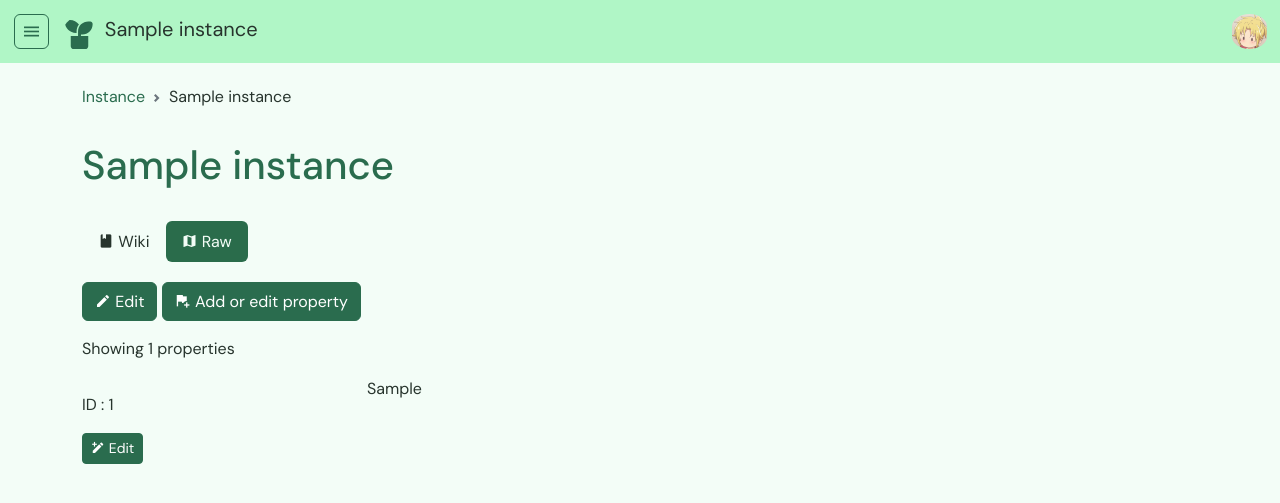
After one commit to endangered-project/shido, a Django app: page /instance/1/raw in a window 1280 px wide. The commit adds this page. Shown: the top 503 px of the page. Run offline with Django 5.2, Linux system fonts and the light colour scheme; tables that the repository leaves empty hold one stand-in row (values such as "Sample post"); data that the repository does not hold is empty; some libraries are stand-ins or nearby versions.

Commit message:
Add top menu for instance

```diff
--- a/apps/urls.py
+++ b/apps/urls.py
@@ -9,6 +9,7 @@ urlpatterns = [
     path('class/create/', class_create, name='apps_class_create'),
     path('instance/', instance_list, name='apps_instance_list'),
     path('instance/<int:instance_id>/', instance_detail, name='apps_instance_detail'),
+    path('instance/<int:instance_id>/raw', instance_detail_raw, name='apps_instance_detail_raw'),
     path('instance/<int:instance_id>/edit/', instance_edit, name='apps_instance_edit'),
     path('instance/<int:instance_id>/property/', instance_property_list, name='apps_instance_property_list'),
     path('instance/<int:instance_id>/property/<int:property_type_id>/', instance_property_form, name='apps_instance_property_form'),
--- a/apps/views.py
+++ b/apps/views.py
@@ -85,10 +85,16 @@ def instance_create(request):
 
 
 def instance_detail(request, instance_id):
+    # TODO: This should be redirect to wiki view if wiki is enabled
+    return redirect('apps_instance_detail_raw', instance_id=instance_id)
+
+
+def instance_detail_raw(request, instance_id):
     if not Instance.objects.filter(id=instance_id).exists():
         messages.error(request, f'Instance with id {instance_id} does not exist')
         return redirect('apps_instance_list')
-    return render(request, 'apps/instances/detail.html', {
+    return render(request, 'apps/instances/detail_raw.html', {
+        'top_menu_active': 'raw',
         'instance': Instance.objects.get(id=instance_id),
         'object_property': ObjectPropertyRelation.objects.filter(instance_object_id=instance_id)
     })
--- a/templates/apps/instances/detail.html
+++ b/templates/apps/instances/detail_raw.html
@@ -24,9 +24,11 @@
     </nav>
     <h1 style="padding-top: 1rem; padding-bottom: 1rem;">{{ instance.name }}</h1>
     <p></p>
-    <a href="{% url 'apps_instance_edit' instance.id %}" class="btn btn-primary"><i class="mdi mdi-pencil" aria-hidden="true" style="font-size: 20px"></i> Edit</a>
-    <a href="{% url 'apps_instance_property_list' instance.id %}" class="btn btn-primary"><i class="mdi mdi-flag-plus" aria-hidden="true" style="font-size: 20px"></i> Add or edit property</a>
+    {% include 'apps/instances/snippets/top_menu_pills.html' %}
+    <a href="{% url 'apps_instance_edit' instance.id %}" class="btn btn-primary"><i class="mdi mdi-pencil" aria-hidden="true" style="font-size: 16px"></i> Edit</a>
+    <a href="{% url 'apps_instance_property_list' instance.id %}" class="btn btn-primary"><i class="mdi mdi-flag-plus" aria-hidden="true" style="font-size: 16px"></i> Add or edit property</a>
     <p></p>
+    <p>Showing {{ object_property|length }} properties</p>
     {% for property in object_property %}
     <div class="row mb-3">
         <div class="col-md-3">
--- /dev/null
+++ b/templates/apps/instances/snippets/top_menu_pills.html
@@ -0,0 +1,13 @@
+<ul class="nav nav-pills" style="margin-bottom: 20px;">
+    <li class="nav-item">
+        <a class="nav-link {% if top_menu_active == 'wiki' %}active{% endif %}" href="#"><i class="mdi mdi-book"></i> Wiki</a>
+    </li>
+    <li class="nav-item">
+        <a class="nav-link {% if top_menu_active == 'raw' %}active{% endif %}" href="#"><i class="mdi mdi-map"></i> Raw</a>
+    </li>
+    {% if user.is_authenticated and user.is_staff %}
+    <li class="nav-item">
+        <a class="nav-link {% if top_menu_active == 'settings' %}active{% endif %}" href="#"><i class="mdi mdi-cog"></i> Settings</a>
+    </li>
+    {% endif %}
+</ul>
```
